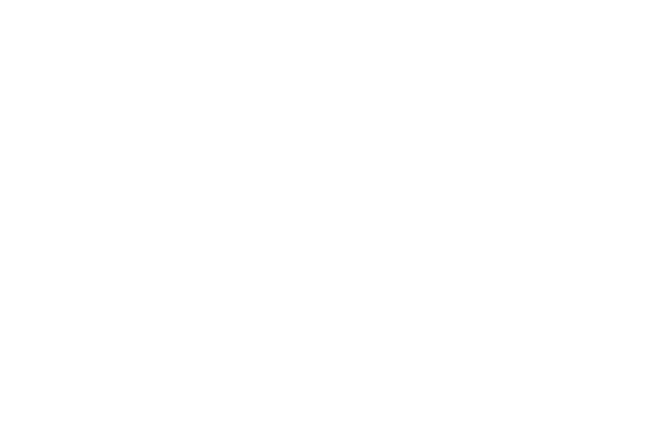
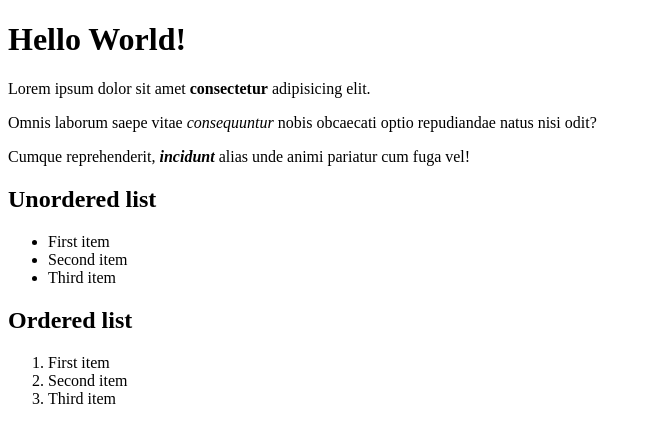
Before and after one commit to pedromarques143/html-boilerplate, a plain HTML site: page index.html in a window 1280 px wide. Shown: the whole page, without its empty margins (0-652 px from the left). Drawn offline with Linux system fonts and the light colour scheme.

Commit message:
Edited index.html

```diff
--- a/index.html
+++ b/index.html
@@ -1,3 +1,28 @@
 <!DOCTYPE html>
 <html lang="en">
+    <head>
+        <meta charset="utf-8">
+        <title>My First Webpage</title>
+    </head>
+    <body>
+        <!--This is a comment!-->
+        <h1>Hello World!</h1>
+        <p>Lorem ipsum dolor sit amet <strong>consectetur</strong> adipisicing elit.</p>
+        <p>Omnis laborum saepe vitae <em>consequuntur</em> nobis obcaecati optio repudiandae natus nisi odit?</p>
+        <p>Cumque reprehenderit, <strong><em>incidunt</strong></em> alias unde animi pariatur cum fuga vel!</p>
+
+        <h2>Unordered list</h2>
+        <ul>
+            <li>First item</li>
+            <li>Second item</li>
+            <li>Third item</li>
+        </ul>
+
+        <h2>Ordered list</h2>
+        <ol>
+            <li>First item</li>
+            <li>Second item</li>
+            <li>Third item</li>
+        </ol>
+    </body>
 </html>
```
